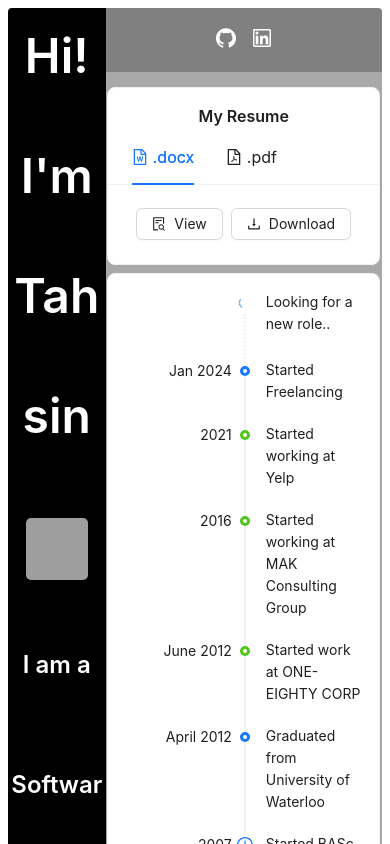
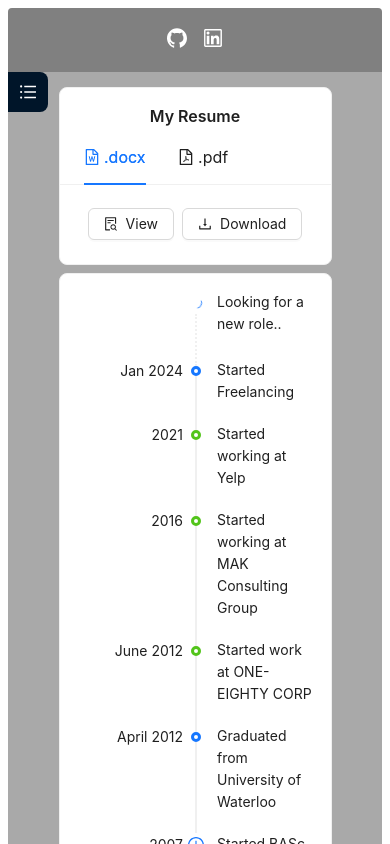
Before and after one commit to tmazumdar/tmazumdar.github.io, a React (Vite) app: page / in a window 390 px wide. Shown: the top 844 px of the page. Built offline with nearby package versions, Linux system fonts and the light colour scheme; grey boxes are pictures that could not be loaded.

Commit message:
hide sidebar on small screen

```diff
--- a/src/components/LeftSider.jsx
+++ b/src/components/LeftSider.jsx
@@ -16,7 +16,7 @@ function LeftSider() {
     };
 
     return (
-        <Sider width="25vw" style={siderStyle}>
+        <Sider width="25vw" breakpoint="md" collapsedWidth="0" style={siderStyle}>
             <Text
                 strong
                 style={{
```
